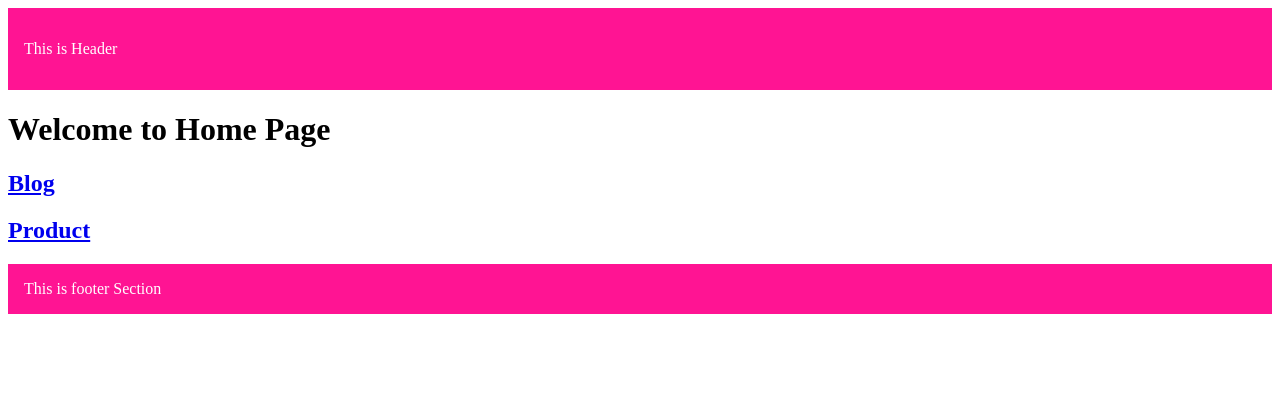
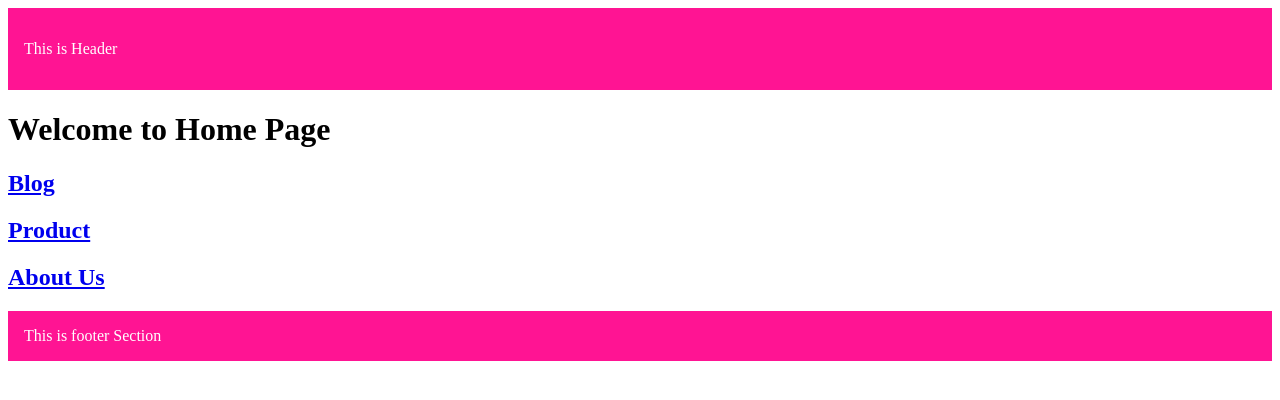
Before and after one commit to aliabbasmaryami/Nextjs, a Next.js app: page / in a window 1280 px wide. Shown: the top 400 px of the page. Built offline with nearby package versions, Linux system fonts and the light colour scheme.

Commit message:
Link component routing

```diff
--- a/src/app/page.tsx
+++ b/src/app/page.tsx
@@ -10,6 +10,9 @@ export default function Home(){
     <h2>
     <Link href="/product">Product</Link>
     </h2>
+    <h2>
+    <Link href="/about">About Us</Link>
+    </h2>
 
     </>
   )
```
